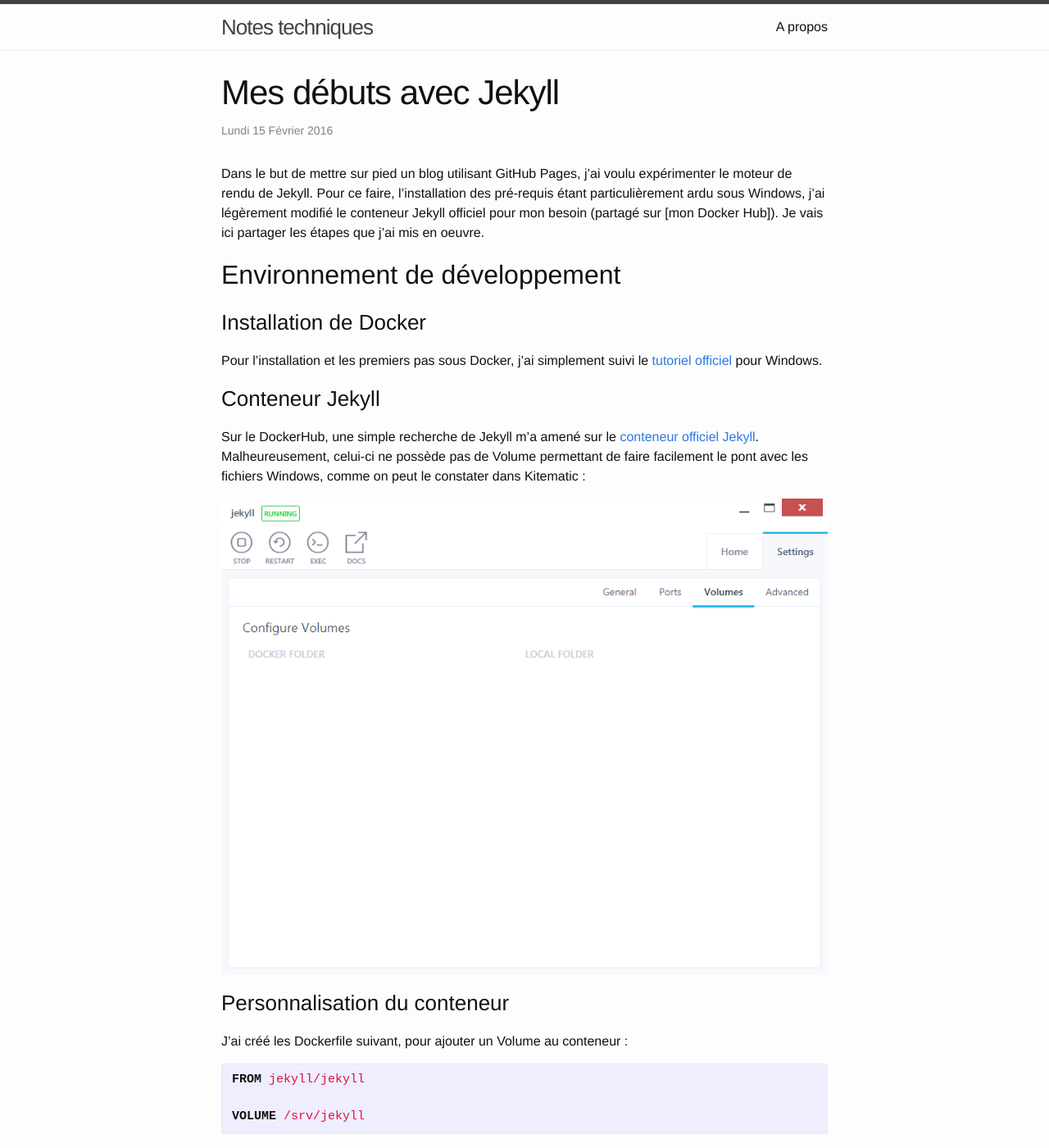
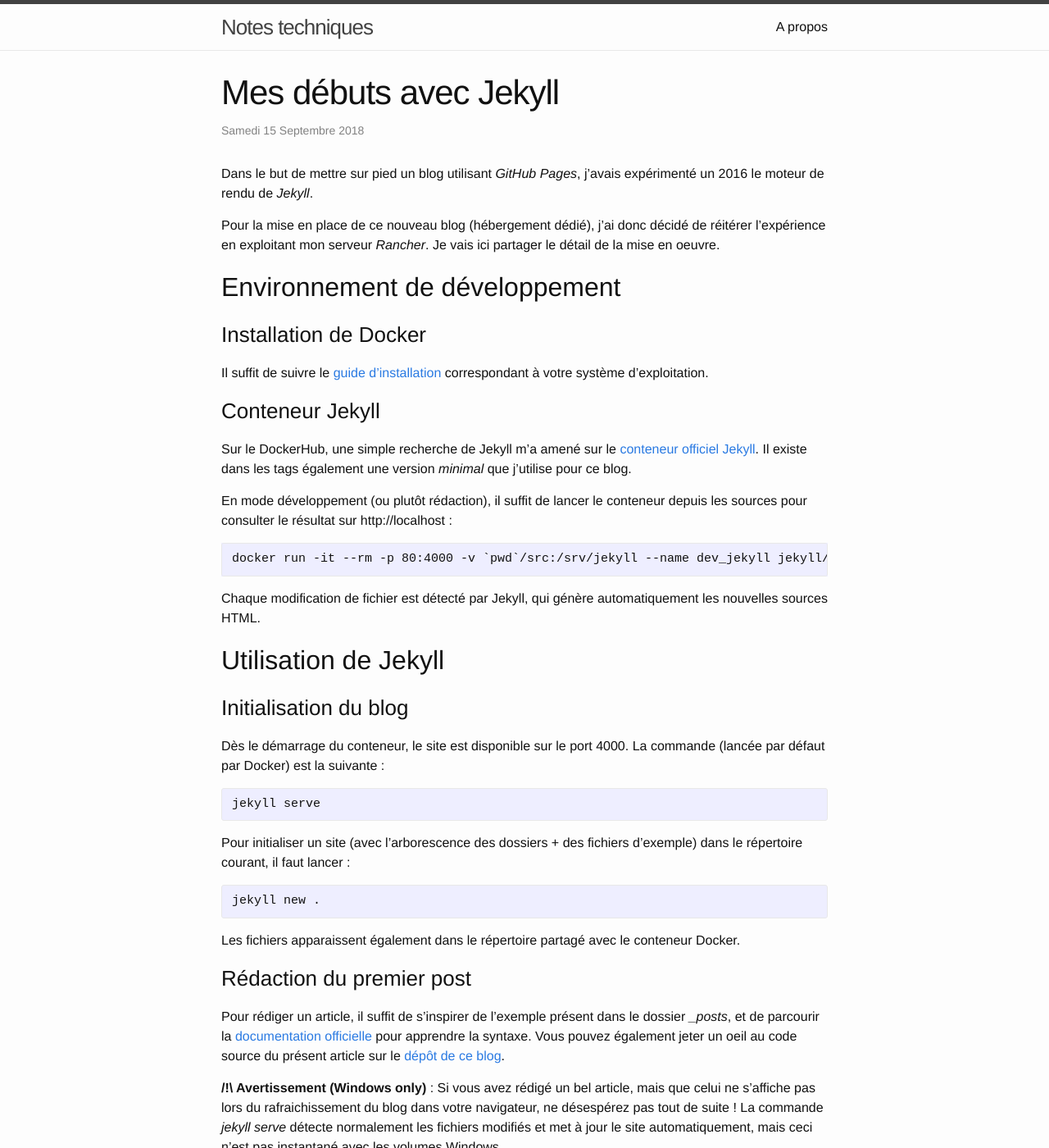
Before and after one commit to kassovix/kassovix.github.io, a Jekyll site: the page built from src/_posts/2016-02-15-mes-debuts-avec-jekyll.markdown, in a window 1280 px wide and 1400 px high. Shown: the whole window at 82% size. Built offline with Jekyll 4.4.1, drawn with Linux system fonts in a browser that asks for light colours; some of the changed text lies outside the part shown.

Commit message:
Refactoring Linux :)

````diff
--- a/src/_posts/2016-02-15-mes-debuts-avec-jekyll.markdown
+++ b/src/_posts/2016-02-15-mes-debuts-avec-jekyll.markdown
@@ -1,39 +1,30 @@
 ---
 layout: post
 title:  "Mes débuts avec Jekyll"
-date:   2016-02-15 20:55:06 +0000
+date:   2018-09-15 20:55:06 +0000
 categories: jekyll update
 ---
 
-Dans le but de mettre sur pied un blog utilisant GitHub Pages, j'ai voulu expérimenter le moteur de rendu de Jekyll. Pour ce faire, l'installation des pré-requis étant particulièrement ardu sous Windows, j'ai légèrement modifié le conteneur Jekyll officiel pour mon besoin (partagé sur [mon Docker Hub]). Je vais ici partager les étapes que j'ai mis en oeuvre.
+Dans le but de mettre sur pied un blog utilisant _GitHub Pages_, j'avais expérimenté un 2016 le moteur de rendu de _Jekyll_.
+
+Pour la mise en place de ce nouveau blog (hébergement dédié), j'ai donc décidé de réitérer l'expérience en exploitant mon serveur _Rancher_. Je vais ici partager le détail de la mise en oeuvre.
 
 ## Environnement de développement
 
 ### Installation de Docker
-Pour l'installation et les premiers pas sous Docker, j'ai simplement suivi le [tutoriel officiel](https://docs.docker.com/windows/) pour Windows.
+Il suffit de suivre le [guide d'installation](https://docs.docker.com/) correspondant à votre système d'exploitation.
 
 ### Conteneur Jekyll
 Sur le DockerHub, une simple recherche de Jekyll m'a amené sur le [conteneur officiel Jekyll](https://hub.docker.com/r/jekyll/jekyll/).
-Malheureusement, celui-ci ne possède pas de Volume permettant de faire facilement le pont avec les fichiers Windows, comme on peut le constater dans Kitematic :
+Il existe dans les tags également une version _minimal_ que j'utilise pour ce blog.
 
-![Conteneur Jekyll sous Kitematic]({{site.baseurl}}/images/2016-02-21 21_43_14-Kitematic.png "Conteneur Jekyll sous Kitematic : pas de volume partagé")
+En mode développement (ou plutôt rédaction), il suffit de lancer le conteneur depuis les sources pour consulter le résultat sur http://localhost :
 
+```
+docker run -it --rm -p 80:4000 -v `pwd`/src:/srv/jekyll --name dev_jekyll jekyll/minimal jekyll serve
+```
 
-### Personnalisation du conteneur
-J'ai créé les Dockerfile suivant, pour ajouter un Volume au conteneur :
-{% highlight docker %}
-
-FROM jekyll/jekyll
-
-VOLUME /srv/jekyll
-
-{% endhighlight %}
-
-J'ai donc la possibilité de partager le répertoire de travail entre le conteneur et Windows, qui est également le dépôt Git à pousser sur GitHub pour la sauvegarde (ainsi que la mise en ligne) :
-
-![Conteneur kassovix/Jekyll sous Kitematic]({{site.baseurl}}/images/2016-02-21 22_01_14-Kitematic.png "Conteneur kassovix/Jekyll sous Kitematic : avec volume partagé")
-
-Vous pouvez télécharger ce conteneur directement depuis [mon DockerHub](https://hub.docker.com/r/kassovix/jekyll/).
+Chaque modification de fichier est détecté par Jekyll, qui génère automatiquement les nouvelles sources HTML.
 
 ## Utilisation de Jekyll
 
@@ -49,20 +40,19 @@ Pour initialiser un site (avec l'arborescence des dossiers + des fichiers d'exem
 jekyll new .
 {% endhighlight %}
 
-Les fichiers apparaissent également dans le répertoire Windows partagé avec le conteneur Docker.
+Les fichiers apparaissent également dans le répertoire partagé avec le conteneur Docker.
 
 ### Rédaction du premier post
 
 Pour rédiger un article, il suffit de s'inspirer de l'exemple présent dans le dossier __posts_, et de parcourir la [documentation officielle](https://jekyllrb.com/docs/posts/) pour apprendre la syntaxe.
 Vous pouvez également jeter un oeil au code source du présent article sur le [dépôt de ce blog](https://github.com/kassovix/kassovix.github.io).
 
-**Avertissement /!\\** : Si vous avez rédigé un bel article, mais que celui ne s'affiche pas lors du rafraichissement du blog dans votre navigateur, ne désespérez pas tout de suite !
-Pourtant, la commande _jekyll serve_ détecte normalement les fichiers modifiés et met à jour le site automatiquement, me direz-vous.
-Vrai, mais ici Docker apporte une limitation : les fichiers modifiés sous Windows ne sont pas détectés comme tels par Jekyll.
+**/!\\ Avertissement (Windows only)** : Si vous avez rédigé un bel article, mais que celui ne s'affiche pas lors du rafraichissement du blog dans votre navigateur, ne désespérez pas tout de suite !
+La commande _jekyll serve_ détecte normalement les fichiers modifiés et met à jour le site automatiquement, mais ceci n'est pas instantané avec les volumes Windows ...
 
-**Astuce \o/** : Un _touch_ dans la console du conteneur (à lancer depuis le lien EXEC de Kinematic par exemple) sur n'importe quel fichier lancera la mise à jour de votre site  :
+**Astuce \o/** : Un _touch_ dans la console du conteneur (à lancer via un _exec_ par exemple) sur n'importe quel fichier lancera la mise à jour de votre site  :
 {% highlight sh %}
-touch index.html
+docker exec dev_jekyll touch /srv/jekyll/index.html
 {% endhighlight %}
 
 ### Personnalisation du format de la date
````
